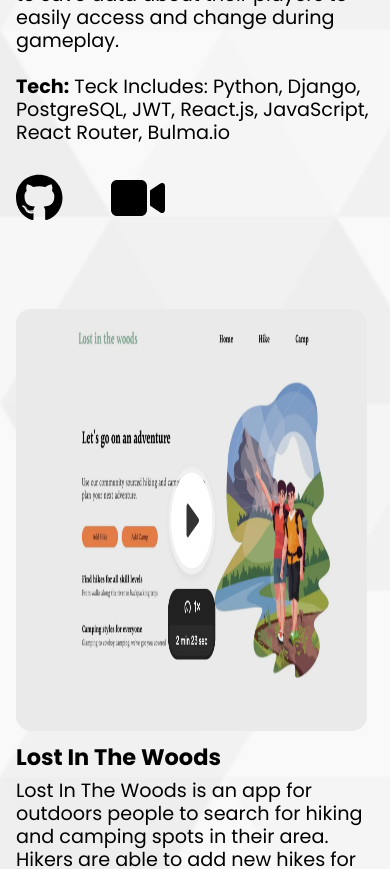
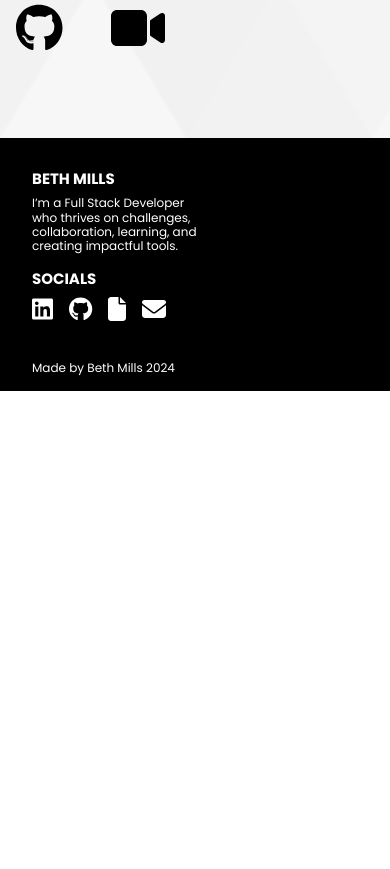
Before and after one commit to bethjmdev/devportfolio, a React (Create React App) app: page / in a window 390 px wide. Shown: the part 8300-9169 px from the top of the page. After the commit the page ends 8691 px from the top, so only its background shows below. Built offline with nearby package versions, Linux system fonts and the light colour scheme.

Commit message:
made footer text more mobile fredinly

```diff
--- a/src/components/Footer.css
+++ b/src/components/Footer.css
@@ -1,7 +1,7 @@
 .footer {
   background-color: #000000;
   color: white;
-  height: 15rem;
+  height: 30vh;
   width: 100%;
   padding-top: 2rem;
   padding-left: 6rem;
@@ -60,6 +60,11 @@
 }
 
 @media (max-width: 768px) {
+  .footer {
+    padding-left: 2rem;
+    padding-right: 2rem;
+  }
+
   .footer .footer-about p {
     width: 100%;
   }
@@ -68,4 +73,8 @@
     flex-direction: column;
     gap: 1rem;
   }
+
+  .footer .lower-box p {
+    text-align: left;
+  }
 }
--- a/src/components/utils/projects/ProjectContainer.css
+++ b/src/components/utils/projects/ProjectContainer.css
@@ -101,7 +101,7 @@
   }
 
   .projectcontainer-container .image img {
-    height: 50vh;
+    height: 30vh;
     width: 90vw;
   }
 
```
